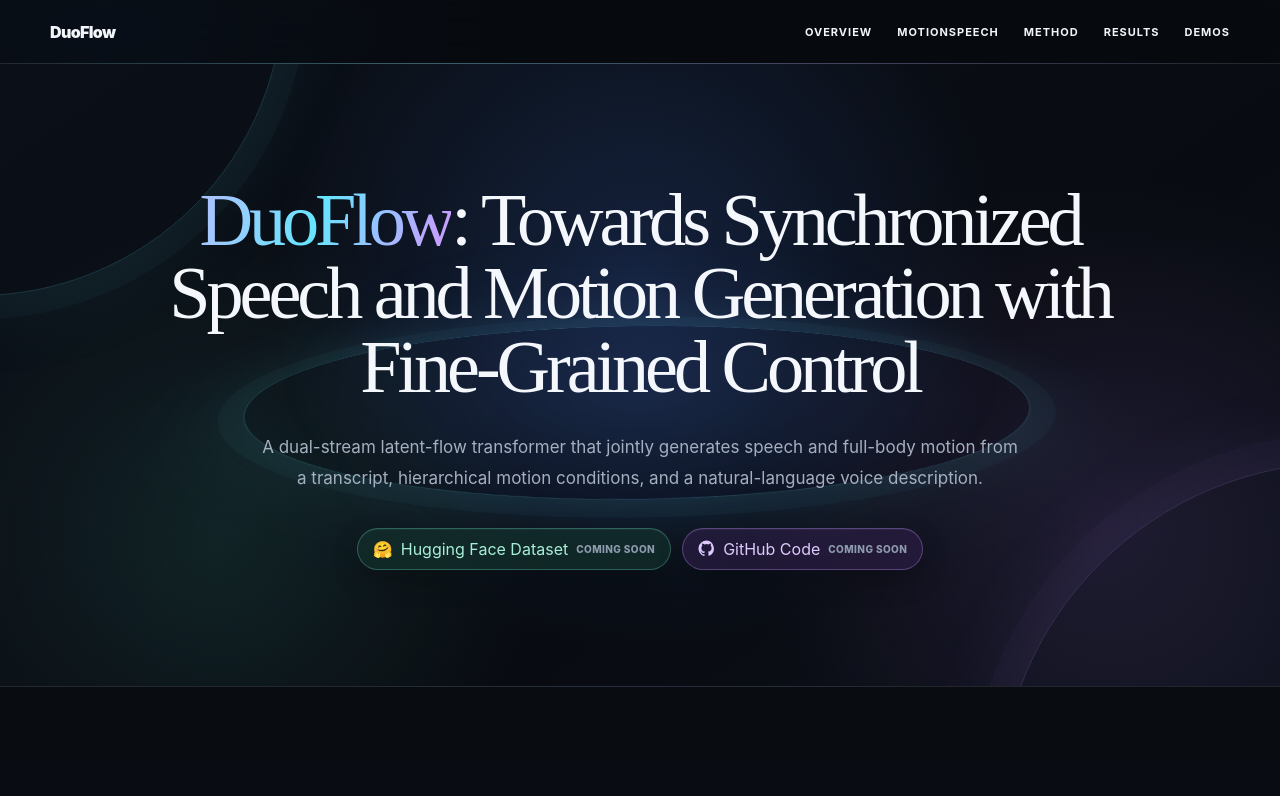
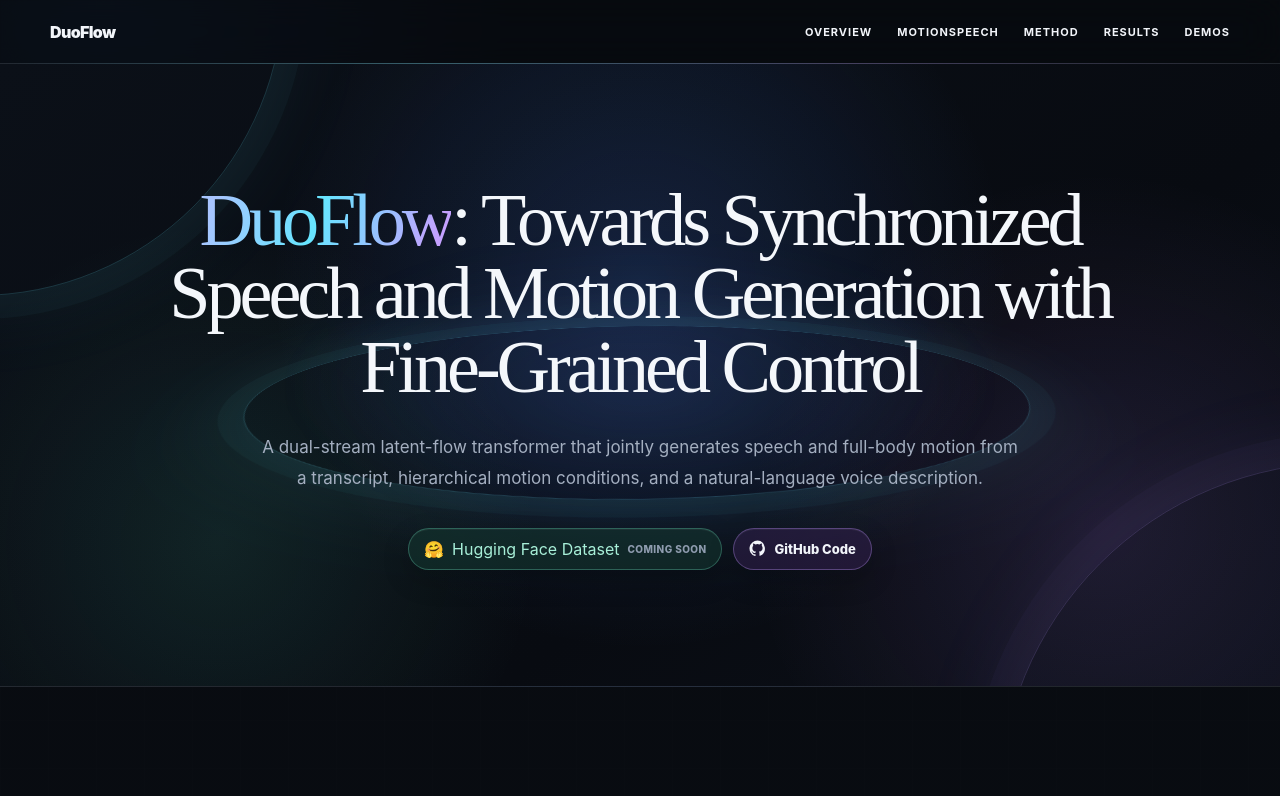
Before and after one commit to JunDong-dev/DuoFlow-project-page, a plain HTML site: page index.html in a window 1280 px wide. Shown: the top 796 px of the page. Drawn offline with Linux system fonts and the light colour scheme.

Commit message:
Link project page to DuoFlow code repository

```diff
--- a/index.html
+++ b/index.html
@@ -147,6 +147,7 @@
       cursor: default;
       appearance: none;
     }
+    .pill[href] { cursor: pointer; }
     .pill:hover { transform: translateY(-2px); box-shadow: 0 10px 24px rgba(38, 59, 91, .12); }
     .pill.motion { border-color: #a8ddca; background: #eefaf6; color: #0f7255; }
     .pill.voice { border-color: #d5c3f1; background: #f7f2ff; color: #6840a4; }
@@ -693,7 +694,7 @@
       <p class="lead">A dual-stream latent-flow transformer that jointly generates speech and full-body motion from a transcript, hierarchical motion conditions, and a natural-language voice description.</p>
       <div class="hero-pills">
         <button class="pill motion" type="button" aria-label="Hugging Face dataset coming soon"><span aria-hidden="true">🤗</span><span>Hugging Face Dataset</span><span class="coming-soon">coming soon</span></button>
-        <button class="pill voice" type="button" aria-label="GitHub code coming soon"><svg class="github-icon" viewBox="0 0 24 24" aria-hidden="true"><path d="M12 .7a11.3 11.3 0 0 0-3.57 22.02c.56.1.77-.24.77-.54v-2.1c-3.14.68-3.8-1.33-3.8-1.33-.51-1.3-1.25-1.65-1.25-1.65-1.02-.7.08-.69.08-.69 1.13.08 1.73 1.16 1.73 1.16 1 .99 2.6.7 3.23.53.1-.72.39-1.21.71-1.49-2.49-.28-5.11-1.25-5.11-5.56 0-1.23.44-2.23 1.16-3.02-.12-.28-.5-1.43.11-2.98 0 0 .95-.3 3.1 1.15a10.8 10.8 0 0 1 5.64 0c2.15-1.46 3.1-1.15 3.1-1.15.61 1.55.23 2.7.11 2.98.72.79 1.16 1.79 1.16 3.02 0 4.32-2.63 5.28-5.13 5.56.4.35.76 1.04.76 2.1v3.11c0 .3.2.65.78.54A11.3 11.3 0 0 0 12 .7Z"></path></svg><span>GitHub Code</span><span class="coming-soon">coming soon</span></button>
+        <a class="pill voice" href="https://github.com/JunDong-dev/DuoFlow" target="_blank" rel="noopener noreferrer" aria-label="GitHub code repository"><svg class="github-icon" viewBox="0 0 24 24" aria-hidden="true"><path d="M12 .7a11.3 11.3 0 0 0-3.57 22.02c.56.1.77-.24.77-.54v-2.1c-3.14.68-3.8-1.33-3.8-1.33-.51-1.3-1.25-1.65-1.25-1.65-1.02-.7.08-.69.08-.69 1.13.08 1.73 1.16 1.73 1.16 1 .99 2.6.7 3.23.53.1-.72.39-1.21.71-1.49-2.49-.28-5.11-1.25-5.11-5.56 0-1.23.44-2.23 1.16-3.02-.12-.28-.5-1.43.11-2.98 0 0 .95-.3 3.1 1.15a10.8 10.8 0 0 1 5.64 0c2.15-1.46 3.1-1.15 3.1-1.15.61 1.55.23 2.7.11 2.98.72.79 1.16 1.79 1.16 3.02 0 4.32-2.63 5.28-5.13 5.56.4.35.76 1.04.76 2.1v3.11c0 .3.2.65.78.54A11.3 11.3 0 0 0 12 .7Z"></path></svg><span>GitHub Code</span></a>
       </div>
     </div>
   </header>
```
